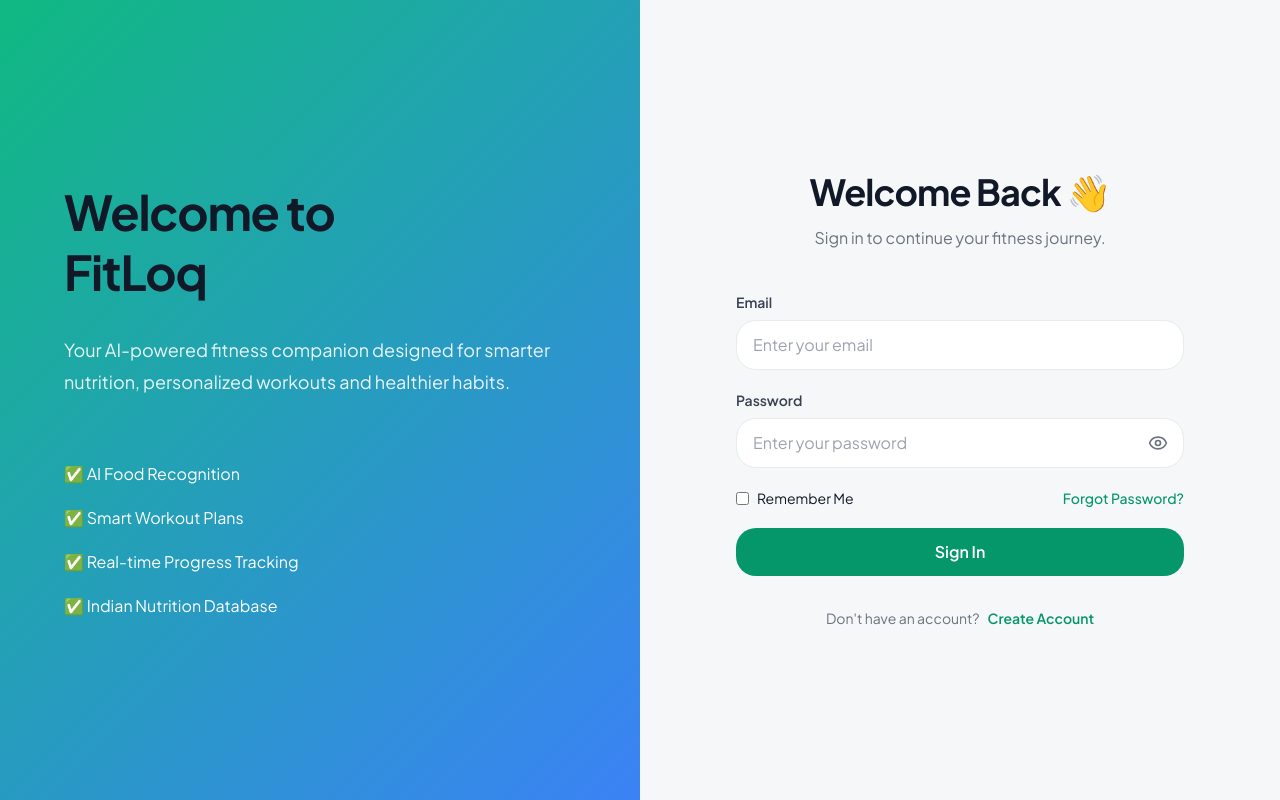
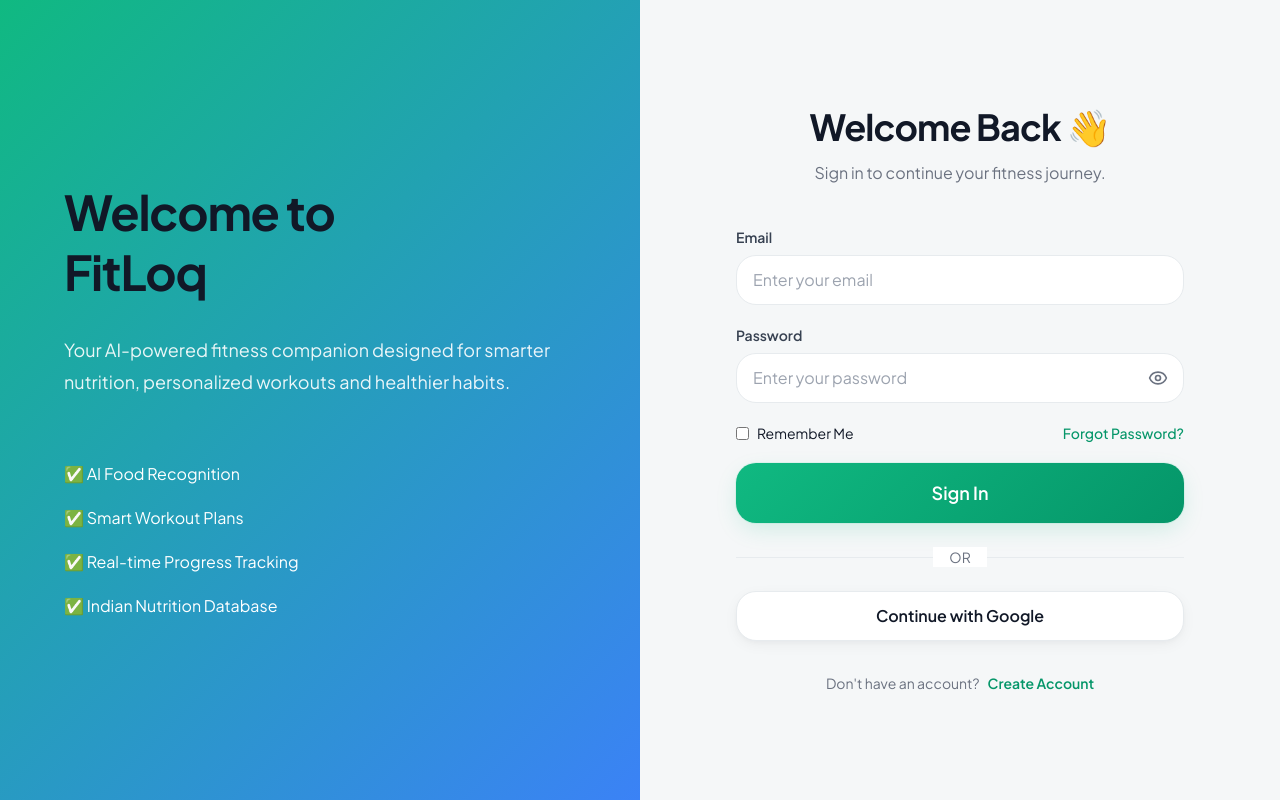
Before and after one commit to meliorism01/FitLoq, a React (Vite) app: page /login in a window 1280 px wide. Built offline with nearby package versions, Linux system fonts and the light colour scheme; no server answers.

Commit message:
feat(auth): complete reusable authentication components

```diff
--- a/src/components/auth/AuthButton/AuthButton.jsx
+++ b/src/components/auth/AuthButton/AuthButton.jsx
@@ -0,0 +1,29 @@
+import Button from "@components/ui/Button";
+import Loader from "@components/ui/Loader";
+
+function AuthButton({
+  children,
+  loading = false,
+  ...props
+}) {
+  return (
+    <Button
+      type="submit"
+      size="lg"
+      className="w-full"
+      disabled={loading}
+      {...props}
+    >
+      {loading ? (
+        <span className="flex items-center justify-center gap-2">
+          <Loader size="sm" />
+          Please wait...
+        </span>
+      ) : (
+        children
+      )}
+    </Button>
+  );
+}
+
+export default AuthButton;
--- a/src/components/auth/AuthButton/index.js
+++ b/src/components/auth/AuthButton/index.js
@@ -0,0 +1 @@
+export { default } from "./AuthButton";
--- a/src/components/auth/AuthFooter/AuthFooter.jsx
+++ b/src/components/auth/AuthFooter/AuthFooter.jsx
@@ -0,0 +1,22 @@
+import { Link } from "react-router-dom";
+
+function AuthFooter({
+  text,
+  action,
+  to,
+}) {
+  return (
+    <p className="mt-8 text-center text-sm text-ink-500">
+      {text}
+
+      <Link
+        to={to}
+        className="ml-2 font-semibold text-primary-600 transition-colors hover:text-primary-700"
+      >
+        {action}
+      </Link>
+    </p>
+  );
+}
+
+export default AuthFooter;
--- a/src/components/auth/AuthFooter/index.js
+++ b/src/components/auth/AuthFooter/index.js
@@ -0,0 +1 @@
+export { default } from "./AuthFooter";
--- a/src/components/auth/SocialLogin/SocialLogin.jsx
+++ b/src/components/auth/SocialLogin/SocialLogin.jsx
@@ -0,0 +1,29 @@
+import Button from "@components/ui/Button";
+
+function SocialLogin() {
+  return (
+    <div className="mt-6">
+      <div className="relative my-6">
+        <div className="absolute inset-0 flex items-center">
+          <div className="w-full border-t border-surface-border" />
+        </div>
+
+        <div className="relative flex justify-center">
+          <span className="bg-white px-4 text-sm text-ink-500">
+            OR
+          </span>
+        </div>
+      </div>
+
+      <Button
+        variant="secondary"
+        className="w-full"
+        type="button"
+      >
+        Continue with Google
+      </Button>
+    </div>
+  );
+}
+
+export default SocialLogin;
--- a/src/components/auth/SocialLogin/index.js
+++ b/src/components/auth/SocialLogin/index.js
@@ -0,0 +1 @@
+export { default } from "./SocialLogin";
--- a/src/components/ui/Loader/Loader.jsx
+++ b/src/components/ui/Loader/Loader.jsx
@@ -0,0 +1,20 @@
+function Loader({
+  size = "md",
+  className = "",
+}) {
+  const sizes = {
+    sm: "h-4 w-4 border-2",
+    md: "h-6 w-6 border-[3px]",
+    lg: "h-8 w-8 border-4",
+  };
+
+  return (
+    <span
+      className={`inline-block animate-spin rounded-full border-current border-t-transparent ${sizes[size]} ${className}`}
+      role="status"
+      aria-label="Loading"
+    />
+  );
+}
+
+export default Loader;
--- a/src/components/ui/Loader/index.js
+++ b/src/components/ui/Loader/index.js
@@ -0,0 +1 @@
+export { default } from "./Loader";
--- a/src/components/ui/Toast/Toast.jsx
+++ b/src/components/ui/Toast/Toast.jsx
@@ -0,0 +1,42 @@
+import { CheckCircle, AlertCircle, Info, X } from "lucide-react";
+import { motion, AnimatePresence } from "framer-motion";
+
+const icons = {
+  success: <CheckCircle size={20} />,
+  error: <AlertCircle size={20} />,
+  info: <Info size={20} />,
+};
+
+function Toast({
+  open,
+  type = "info",
+  message,
+  onClose,
+}) {
+  return (
+    <AnimatePresence>
+      {open && (
+        <motion.div
+          initial={{ opacity: 0, y: -20 }}
+          animate={{ opacity: 1, y: 0 }}
+          exit={{ opacity: 0, y: -20 }}
+          className="fixed right-6 top-6 z-50 flex min-w-[320px] items-center justify-between rounded-2xl bg-white p-4 shadow-xl"
+        >
+          <div className="flex items-center gap-3">
+            <span>{icons[type]}</span>
+
+            <p className="text-sm font-medium">
+              {message}
+            </p>
+          </div>
+
+          <button onClick={onClose}>
+            <X size={18} />
+          </button>
+        </motion.div>
+      )}
+    </AnimatePresence>
+  );
+}
+
+export default Toast;
--- a/src/components/ui/Toast/index.js
+++ b/src/components/ui/Toast/index.js
@@ -0,0 +1 @@
+export { default } from "./Toast";
--- a/src/pages/auth/Login/Login.jsx
+++ b/src/pages/auth/Login/Login.jsx
@@ -1,18 +1,20 @@
 import { Link, useNavigate } from "react-router-dom";
-
+import { motion } from "framer-motion";
 import { useForm } from "react-hook-form";
 import { zodResolver } from "@hookform/resolvers/zod";
 
 import AuthHeader from "@components/auth/AuthHeader";
 import AuthInput from "@components/auth/AuthInput";
 import PasswordInput from "@components/auth/PasswordInput";
+import SocialLogin from "@components/auth/SocialLogin";
+import AuthFooter from "@components/auth/AuthFooter";
+import AuthButton from "@components/auth/AuthButton";
 
 import { loginSchema } from "@schemas/authSchemas";
 import useAuth from "@hooks/useAuth";
 
 function Login() {
   const navigate = useNavigate();
-
   const { login, isLoading } = useAuth();
 
   const {
@@ -21,6 +23,7 @@ function Login() {
     formState: { errors },
   } = useForm({
     resolver: zodResolver(loginSchema),
+    mode: "onTouched",
   });
 
   const onSubmit = async (values) => {
@@ -34,7 +37,11 @@ function Login() {
   };
 
   return (
-    <div>
+    <motion.div
+      initial={{ opacity: 0, y: 25 }}
+      animate={{ opacity: 1, y: 0 }}
+      transition={{ duration: 0.45 }}
+    >
       <AuthHeader
         title="Welcome Back 👋"
         subtitle="Sign in to continue your fitness journey."
@@ -42,7 +49,7 @@ function Login() {
 
       <form
         onSubmit={handleSubmit(onSubmit)}
-        className="space-y-5"
+        className="mt-8 space-y-5"
       >
         <AuthInput
           label="Email"
@@ -71,35 +78,31 @@ function Login() {
 
           <Link
             to="/forgot-password"
-            className="font-medium text-emerald-600 hover:text-emerald-700"
+            className="font-medium text-primary-600 hover:underline"
           >
             Forgot Password?
           </Link>
 
         </div>
 
-        <button
+        <AuthButton
           type="submit"
-          disabled={isLoading}
-          className="w-full rounded-2xl bg-emerald-600 py-3 font-semibold text-white transition hover:bg-emerald-700 disabled:cursor-not-allowed disabled:opacity-70"
+          loading={isLoading}
         >
-          {isLoading ? "Signing In..." : "Sign In"}
-        </button>
+          Sign In
+        </AuthButton>
+
+        <SocialLogin />
+
       </form>
 
-      <p className="mt-8 text-center text-sm text-ink-500">
+      <AuthFooter
+        text="Don't have an account?"
+        action="Create Account"
+        to="/signup"
+      />
 
-        Don't have an account?
-
-        <Link
-          to="/signup"
-          className="ml-2 font-semibold text-emerald-600"
-        >
-          Create Account
-        </Link>
-
-      </p>
-    </div>
+    </motion.div>
   );
 }
 
```
